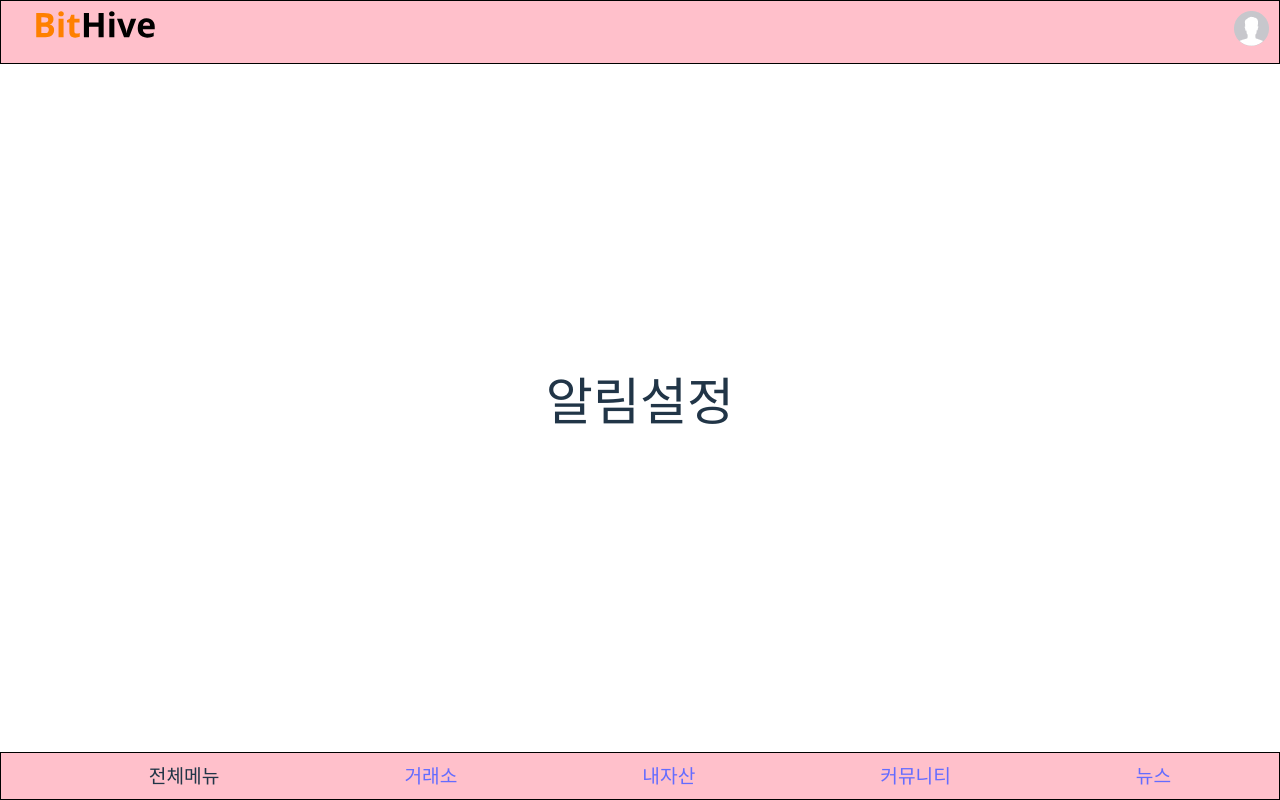
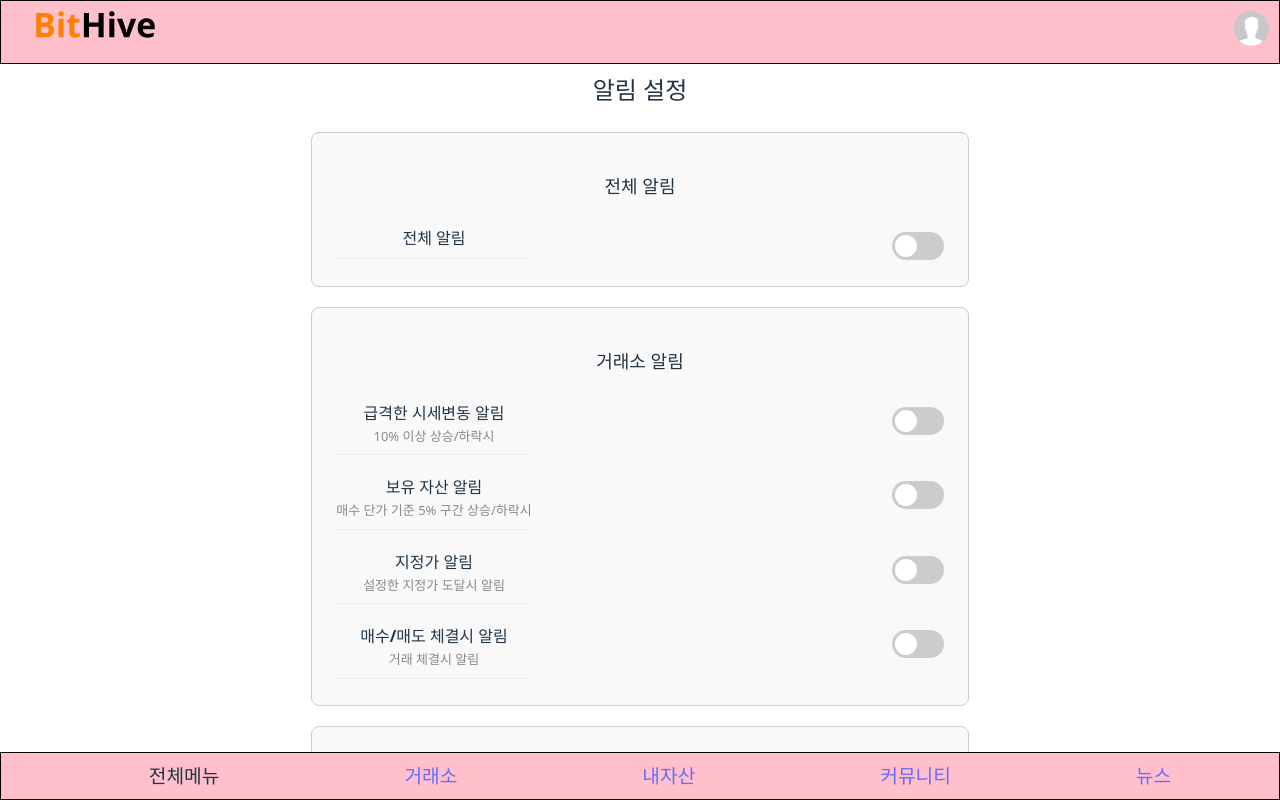
Before and after one commit to realsydrid/codehive-react, a React (Vite) app: page /settings/notifications in a window 1280 px wide. Shown: the top 800 px of the page. Built offline with nearby package versions, Linux system fonts and the light colour scheme.

Commit message:
리액트 알림 설정

```diff
--- a/src/pages/settings/notifications/SettingsNotificationsPage.jsx
+++ b/src/pages/settings/notifications/SettingsNotificationsPage.jsx
@@ -1,7 +1,156 @@
-export default function SettingsNotificationsPage(){
-    return(
-        <>
-            <h1>알림설정</h1>
-        </>
-    )
+import React, { useState } from 'react';
+
+export default function SettingsNotificationsPage() {
+    const [settings, setSettings] = useState({
+        volatilityYn: false,
+        portfolioYn: false,
+        targetPriceYn: false,
+        tradeYn: false,
+        likeYn: false,
+        commentYn: false,
+        replyYn: false,
+        followerYn: false
+    });
+
+    const allOn = Object.values(settings).every(v => v);
+
+    const toggle = (field) => {
+        setSettings(prev => ({
+            ...prev,
+            [field]: !prev[field]
+        }));
+    };
+
+    const toggleAll = () => {
+        const newValue = !allOn;
+        const updated = {};
+        Object.keys(settings).forEach(key => {
+            updated[key] = newValue;
+        });
+        setSettings(updated);
+    };
+
+    return (
+        <div style={{ maxWidth: '800px', margin: '40px auto', padding: '0 20px' }}>
+            <h2 style={{ marginBottom: '24px', fontSize: '24px' }}>알림 설정</h2>
+
+            <Section title="전체 알림">
+                <Switch label="전체 알림" checked={allOn} onChange={toggleAll} />
+            </Section>
+
+            <Section title="거래소 알림">
+                <Switch
+                    label="급격한 시세변동 알림"
+                    description="10% 이상 상승/하락시"
+                    checked={settings.volatilityYn}
+                    onChange={() => toggle("volatilityYn")}
+                />
+                <Switch
+                    label="보유 자산 알림"
+                    checked={settings.portfolioYn}
+                    description="매수 단가 기준 5% 구간 상승/하락시"
+                    onChange={() => toggle("portfolioYn")}
+                />
+                <Switch
+                    label="지정가 알림"
+                    checked={settings.targetPriceYn}
+                    description="설정한 지정가 도달시 알림"
+                    onChange={() => toggle("targetPriceYn")}
+                />
+                <Switch
+                    label="매수/매도 체결시 알림"
+                    checked={settings.tradeYn}
+                    description="거래 체결시 알림"
+                    onChange={() => toggle("tradeYn")}
+                />
+            </Section>
+
+            <Section title="커뮤니티 알림">
+                <Switch
+                    label="내 게시물 좋아요"
+                    checked={settings.likeYn}
+                    description="10,50,100개 도달시"
+                    onChange={() => toggle("likeYn")}
+                />
+                <Switch label="내 게시물에 댓글" checked={settings.commentYn} onChange={() => toggle("commentYn")} />
+                <Switch label="나를 언급한 댓글" checked={settings.replyYn} onChange={() => toggle("replyYn")} />
+                <Switch label="새로운 팔로워" checked={settings.followerYn} onChange={() => toggle("followerYn")} />
+            </Section>
+        </div>
+    );
 }
+
+function Section({ title, children }) {
+    return (
+        <div style={{
+            border: '1px solid #ccc',
+            borderRadius: '8px',
+            padding: '16px 24px',
+            marginBottom: '20px',
+            backgroundColor: '#f9f9f9'
+        }}>
+            <h4 style={{ marginBottom: '16px', fontSize: '18px' }}>{title}</h4>
+            {children}
+        </div>
+    );
+}
+
+function Switch({ label, description, checked, onChange }) {
+    return (
+        <div style={{
+            display: 'flex',
+            justifyContent: 'space-between',
+            alignItems: 'flex-start',
+            padding: '10px 0',
+        }}>
+            <div style={{
+                borderBottom: '1px solid #eee',
+                paddingBottom: '8px',
+                marginRight: '360px',
+                flexGrow: 1
+            }}>
+                <div style={{
+                    fontSize: '16px',
+                    fontWeight: 'bold' // 🔸 여기서 굵게 처리
+                }}>
+                    {label}
+                </div>
+                {description && (
+                    <div style={{
+                        fontSize: '13px',
+                        color: '#888',
+                        marginTop: '2px'
+                    }}>
+                        {description}
+                    </div>
+                )}
+            </div>
+
+            <div
+                onClick={onChange}
+                style={{
+                    width: '52px',
+                    height: '28px',
+                    backgroundColor: checked ? '#4caf50' : '#ccc',
+                    borderRadius: '28px',
+                    position: 'relative',
+                    cursor: 'pointer',
+                    transition: 'background-color 0.3s',
+                    flexShrink: 0,
+                    marginTop: '6px'
+                }}
+            >
+                <div style={{
+                    width: '22px',
+                    height: '22px',
+                    backgroundColor: 'white',
+                    borderRadius: '50%',
+                    position: 'absolute',
+                    top: '3px',
+                    left: checked ? '27px' : '3px',
+                    transition: 'left 0.3s'
+                }} />
+            </div>
+        </div>
+    );
+}
```
